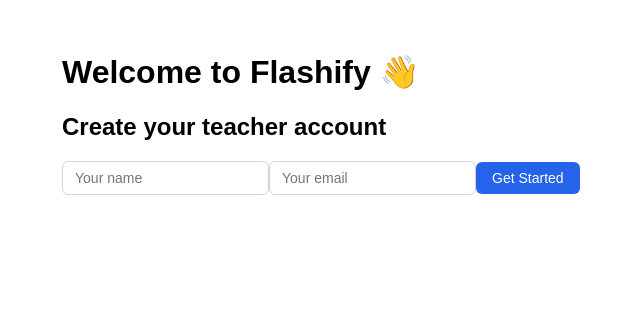
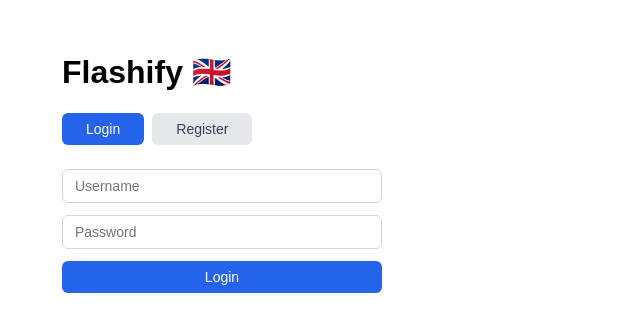
Before and after one commit to Flaniel44/flashify-frontend, a React (Create React App) app: page / in a window 1280 px wide. Shown: the top 332 px of the page, without its empty margins (178-818 px from the left). Built offline with nearby package versions, Linux system fonts and the light colour scheme.

Commit message:
Implemented teacher registration via secret code, username, email, with login and logout

```diff
--- a/src/api.js
+++ b/src/api.js
@@ -7,14 +7,17 @@
   }
 });
 
-export const createTeacher = (name, email) =>
-  api.post('/teachers', { name, email });
+export const registerTeacher = (name, username, password, registrationCode) =>
+  api.post('/teachers/register', { name, username, password, registrationCode });
+
+export const loginTeacher = (username, password) =>
+  api.post('/teachers/login', { username, password });
 
 export const getStudents = (teacherId) =>
   api.get(`/students/teacher/${teacherId}`);
 
-export const createStudent = (teacherId, name, email) =>
-  api.post('/students', { teacherId, name, email });
+export const createStudent = (teacherId, name) =>
+  api.post('/students', { teacherId, name });
 
 export const getWordBanks = (studentId) =>
   api.get(`/word-banks/student/${studentId}`);
--- a/src/pages/Dashboard.js
+++ b/src/pages/Dashboard.js
@@ -1,6 +1,7 @@
 import React, { useState, useEffect } from 'react';
 import {
-  createTeacher,
+  registerTeacher,
+  loginTeacher,
   getStudents,
   createStudent,
   getWordBanks,
@@ -12,11 +13,13 @@
 
 export default function Dashboard() {
   const [teacher, setTeacher] = useState(null);
-  const [teacherForm, setTeacherForm] = useState({ name: '', email: '' });
+  const [authMode, setAuthMode] = useState('login');
+  const [authForm, setAuthForm] = useState({ name: '', username: '', password: '', registrationCode: '' });
+  const [authError, setAuthError] = useState(null);
 
   const [students, setStudents] = useState([]);
   const [selectedStudent, setSelectedStudent] = useState(null);
-  const [studentForm, setStudentForm] = useState({ name: '', email: '' });
+  const [studentForm, setStudentForm] = useState({ name: '' });
 
   const [wordBanks, setWordBanks] = useState([]);
   const [selectedWordBank, setSelectedWordBank] = useState(null);
@@ -27,7 +30,6 @@
 
   const [sessionLink, setSessionLink] = useState(null);
 
-  // Load teacher from localStorage on startup
   useEffect(() => {
     const saved = localStorage.getItem('teacher');
     if (saved) {
@@ -52,17 +54,53 @@
     setWords(res.data);
   };
 
-  const handleCreateTeacher = async () => {
-    const res = await createTeacher(teacherForm.name, teacherForm.email);
+  const handleLogin = async () => {
+    setAuthError(null);
+    try {
+      const res = await loginTeacher(authForm.username, authForm.password);
       const t = res.data;
       setTeacher(t);
       localStorage.setItem('teacher', JSON.stringify(t));
       loadStudents(t.id);
+    } catch (err) {
+      setAuthError(err.response?.data || 'Login failed');
+    }
+  };
+
+  const handleRegister = async () => {
+    setAuthError(null);
+    try {
+      const res = await registerTeacher(
+        authForm.name,
+        authForm.username,
+        authForm.password,
+        authForm.registrationCode
+      );
+      const t = res.data;
+      setTeacher(t);
+      localStorage.setItem('teacher', JSON.stringify(t));
+      loadStudents(t.id);
+    } catch (err) {
+      setAuthError(err.response?.data || 'Registration failed');
+    }
+  };
+
+  const handleLogout = () => {
+    localStorage.removeItem('teacher');
+    setTeacher(null);
+    setStudents([]);
+    setSelectedStudent(null);
+    setWordBanks([]);
+    setSelectedWordBank(null);
+    setWords([]);
+    setSessionLink(null);
+    setAuthForm({ name: '', username: '', password: '', registrationCode: '' });
+    setAuthError(null);
   };
 
   const handleCreateStudent = async () => {
-    await createStudent(teacher.id, studentForm.name, studentForm.email);
-    setStudentForm({ name: '', email: '' });
+    await createStudent(teacher.id, studentForm.name);
+    setStudentForm({ name: '' });
     loadStudents(teacher.id);
   };
 
@@ -104,32 +142,96 @@
     setSessionLink(`${window.location.origin}/session/${token}`);
   };
 
+  // Auth screen
   if (!teacher) {
     return (
       <div style={styles.container}>
-        <h1>Welcome to Flashify 👋</h1>
-        <h2>Create your teacher account</h2>
+        <h1>Flashify 🇬🇧</h1>
+
+        {/* Toggle */}
+        <div style={styles.toggleRow}>
+          <button
+            style={{ ...styles.toggleButton, background: authMode === 'login' ? '#2563eb' : '#e5e7eb', color: authMode === 'login' ? 'white' : '#374151' }}
+            onClick={() => { setAuthMode('login'); setAuthError(null); }}
+          >
+            Login
+          </button>
+          <button
+            style={{ ...styles.toggleButton, background: authMode === 'register' ? '#2563eb' : '#e5e7eb', color: authMode === 'register' ? 'white' : '#374151' }}
+            onClick={() => { setAuthMode('register'); setAuthError(null); }}
+          >
+            Register
+          </button>
+        </div>
+
+        {/* Login form */}
+        {authMode === 'login' && (
+          <div style={styles.authForm}>
+            <input
+              style={styles.input}
+              placeholder="Username"
+              value={authForm.username}
+              onChange={e => setAuthForm({ ...authForm, username: e.target.value })}
+            />
+            <input
+              style={styles.input}
+              placeholder="Password"
+              type="password"
+              value={authForm.password}
+              onChange={e => setAuthForm({ ...authForm, password: e.target.value })}
+            />
+            {authError && <div style={styles.errorText}>{authError}</div>}
+            <button style={styles.button} onClick={handleLogin}>Login</button>
+          </div>
+        )}
+
+        {/* Register form */}
+        {authMode === 'register' && (
+          <div style={styles.authForm}>
             <input
               style={styles.input}
               placeholder="Your name"
-          value={teacherForm.name}
-          onChange={e => setTeacherForm({ ...teacherForm, name: e.target.value })}
+              value={authForm.name}
+              onChange={e => setAuthForm({ ...authForm, name: e.target.value })}
             />
             <input
               style={styles.input}
-          placeholder="Your email"
-          value={teacherForm.email}
-          onChange={e => setTeacherForm({ ...teacherForm, email: e.target.value })}
+              placeholder="Username"
+              value={authForm.username}
+              onChange={e => setAuthForm({ ...authForm, username: e.target.value })}
             />
-        <button style={styles.button} onClick={handleCreateTeacher}>Get Started</button>
+            <input
+              style={styles.input}
+              placeholder="Password"
+              type="password"
+              value={authForm.password}
+              onChange={e => setAuthForm({ ...authForm, password: e.target.value })}
+            />
+            <input
+              style={styles.input}
+              placeholder="Registration code"
+              type="password"
+              value={authForm.registrationCode}
+              onChange={e => setAuthForm({ ...authForm, registrationCode: e.target.value })}
+            />
+            {authError && <div style={styles.errorText}>{authError}</div>}
+            <button style={styles.button} onClick={handleRegister}>Register</button>
+          </div>
+        )}
       </div>
     );
   }
 
   return (
     <div style={styles.container}>
-      <h1>Flashify Dashboard 👩‍🏫</h1>
-      <p>Welcome back, {teacher.name}!</p>
+      {/* Header */}
+      <div style={styles.header}>
+        <h1 style={{ margin: 0 }}>Flashify 🇬🇧</h1>
+        <div style={styles.headerRight}>
+          <span style={styles.welcomeText}>👋 {teacher.name}</span>
+          <button style={styles.logoutButton} onClick={handleLogout}>Logout</button>
+        </div>
+      </div>
 
       {/* Students */}
       <section style={styles.section}>
@@ -139,13 +241,7 @@
             style={styles.input}
             placeholder="Student name"
             value={studentForm.name}
-            onChange={e => setStudentForm({ ...studentForm, name: e.target.value })}
-          />
-          <input
-            style={styles.input}
-            placeholder="Student email"
-            value={studentForm.email}
-            onChange={e => setStudentForm({ ...studentForm, email: e.target.value })}
+            onChange={e => setStudentForm({ name: e.target.value })}
           />
           <button style={styles.button} onClick={handleCreateStudent}>Add Student</button>
         </div>
@@ -236,8 +332,10 @@
             ))}
           </div>
 
-          {/* Start Session */}
-          <button style={{ ...styles.button, marginTop: 24, background: '#16a34a' }} onClick={handleCreateSession}>
+          <button
+            style={{ ...styles.button, marginTop: 24, background: '#16a34a' }}
+            onClick={handleCreateSession}
+          >
             Start Session with {selectedStudent.name}
           </button>
 
@@ -255,11 +353,19 @@
 
 const styles = {
   container: { maxWidth: 800, margin: '0 auto', padding: 32, fontFamily: 'sans-serif' },
+  header: { display: 'flex', justifyContent: 'space-between', alignItems: 'center', marginBottom: 8 },
+  headerRight: { display: 'flex', alignItems: 'center', gap: 12 },
+  welcomeText: { fontSize: 14, color: '#6b7280' },
+  logoutButton: { padding: '6px 14px', borderRadius: 6, background: '#f3f4f6', border: '1px solid #d1d5db', cursor: 'pointer', fontSize: 14, color: '#374151' },
+  toggleRow: { display: 'flex', gap: 8, marginBottom: 24 },
+  toggleButton: { padding: '8px 24px', borderRadius: 6, border: 'none', cursor: 'pointer', fontSize: 14 },
+  authForm: { display: 'flex', flexDirection: 'column', gap: 12, maxWidth: 320 },
   section: { marginTop: 32, borderTop: '1px solid #e5e7eb', paddingTop: 24 },
   row: { display: 'flex', gap: 8, flexWrap: 'wrap', marginBottom: 12 },
   input: { padding: '8px 12px', borderRadius: 6, border: '1px solid #d1d5db', fontSize: 14 },
   button: { padding: '8px 16px', borderRadius: 6, background: '#2563eb', color: 'white', border: 'none', cursor: 'pointer', fontSize: 14 },
   list: { display: 'flex', flexDirection: 'column', gap: 8 },
   listItem: { padding: '10px 14px', borderRadius: 6, cursor: 'pointer', fontSize: 14 },
-  sessionLink: { marginTop: 16, padding: 16, background: '#f0fdf4', borderRadius: 8, border: '1px solid #86efac' }
+  sessionLink: { marginTop: 16, padding: 16, background: '#f0fdf4', borderRadius: 8, border: '1px solid #86efac' },
+  errorText: { color: '#dc2626', fontSize: 14 }
 };
```
Lines whose indentation alone changed are shown as unchanged.
